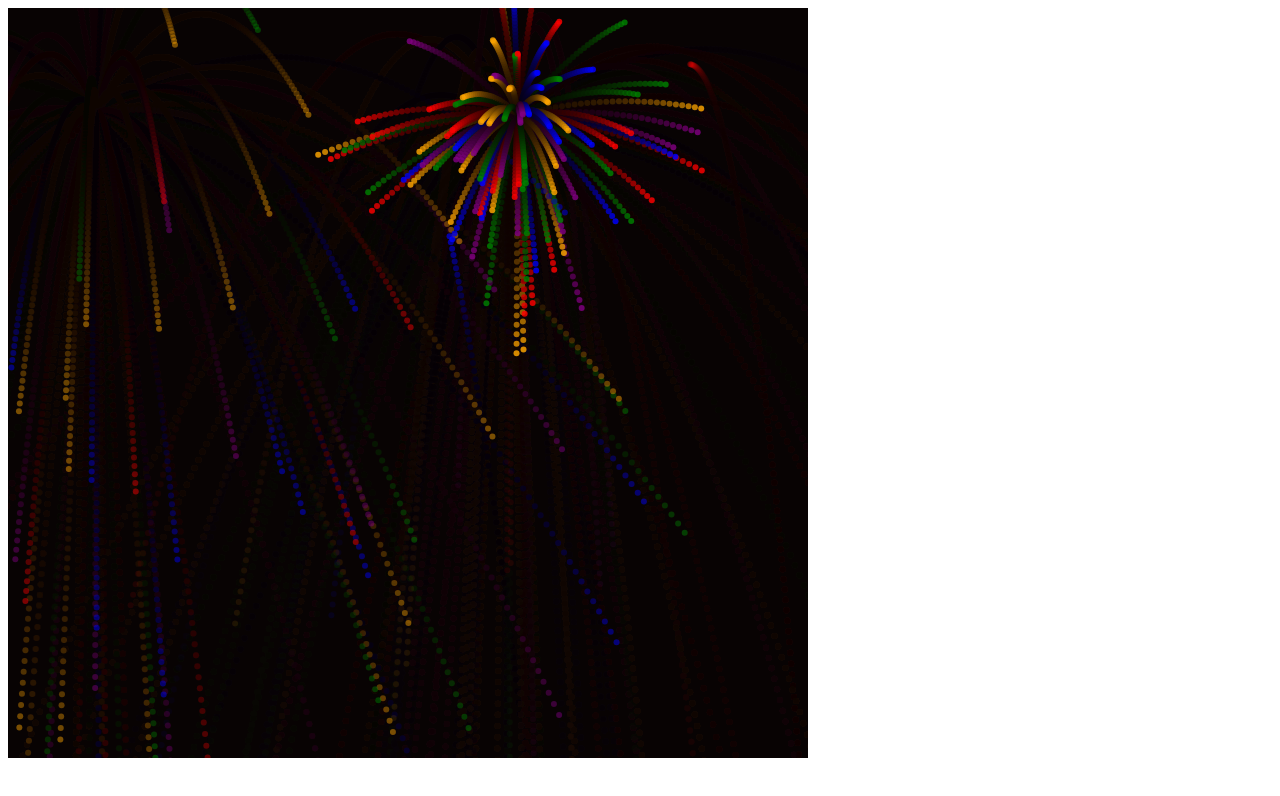
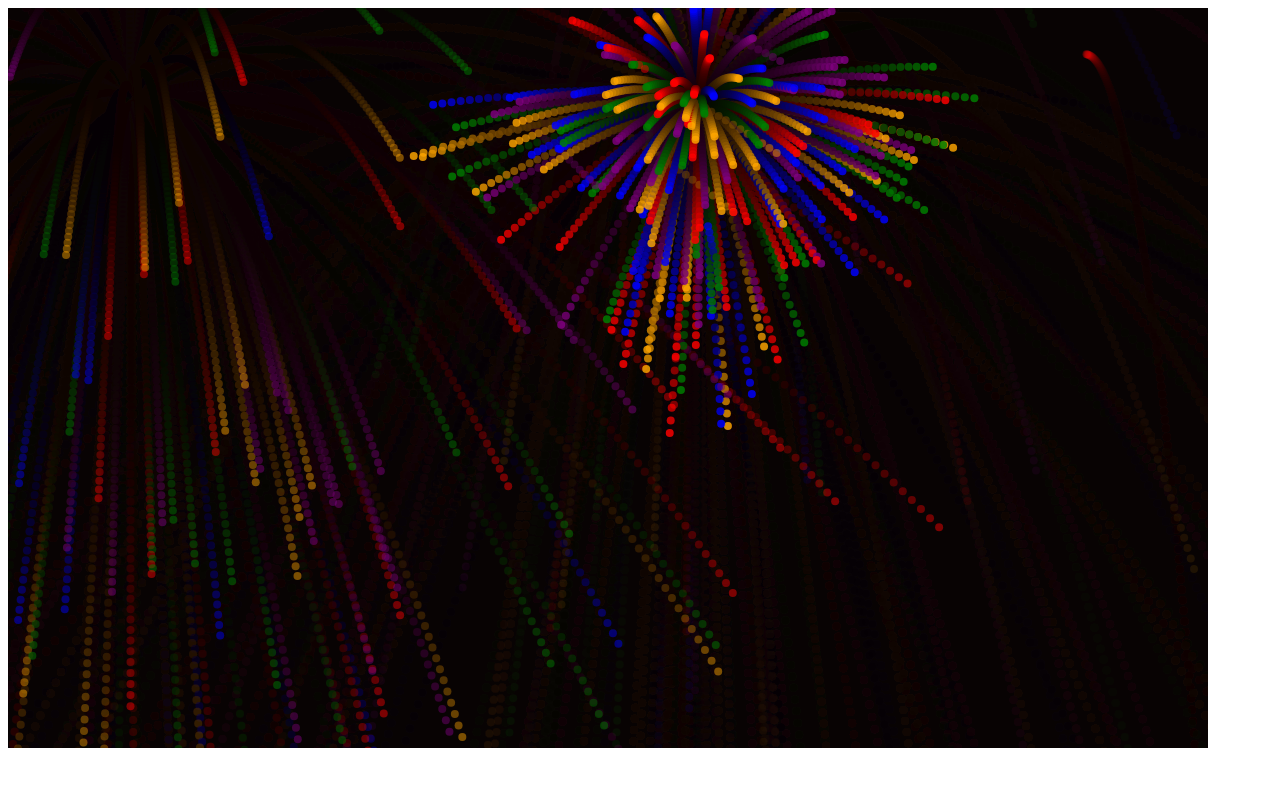
Before and after one commit to leticea/firework-animation, a plain HTML site: page index.html in a window 1280 px wide. Drawn offline with Linux system fonts and the light colour scheme.

```diff
--- a/index.html
+++ b/index.html
@@ -7,9 +7,7 @@
   <title>Fireworks</title>
 </head>
 <body>
-  <canvas id="canvas" width="800" height="750">
-
-  </canvas>
+  <canvas id="canvas" width="1200" height="740"></canvas>
   <script src="script.js"></script>
 </body>
 </html>
--- a/script.js
+++ b/script.js
@@ -52,9 +52,9 @@
 let maximumInitialize = 1;
 
 let initDelay = 1000 // ms;
-let fireworkRadius = 3;
-let particleCount = 100;
-let speedMultiplier = 7;
+let fireworkRadius = 4;
+let particleCount = 200;
+let speedMultiplier = 10;
 
 let createSubFireworks = (x, y, count, color, speedMultiplier) => {
   let created = 0;
```
Also changed, not shown: .github/image.png (added), 2 other files.
